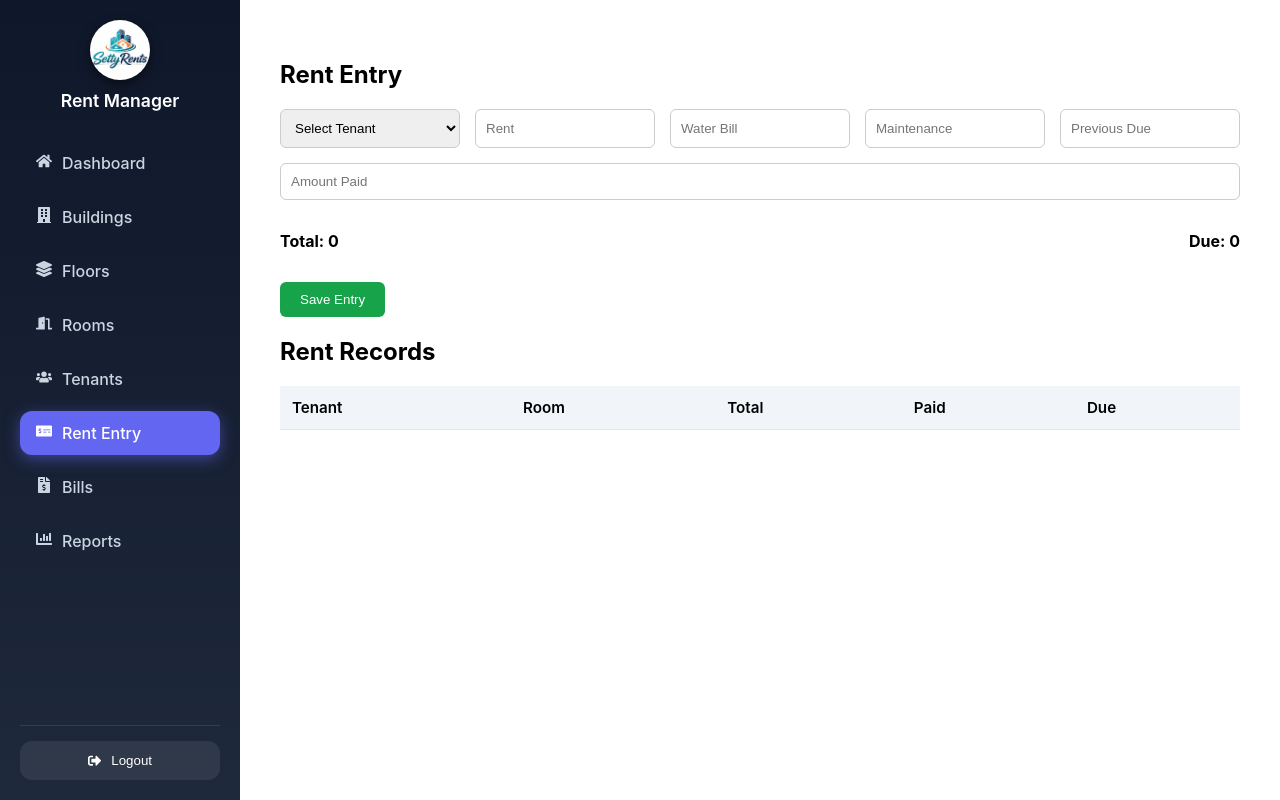
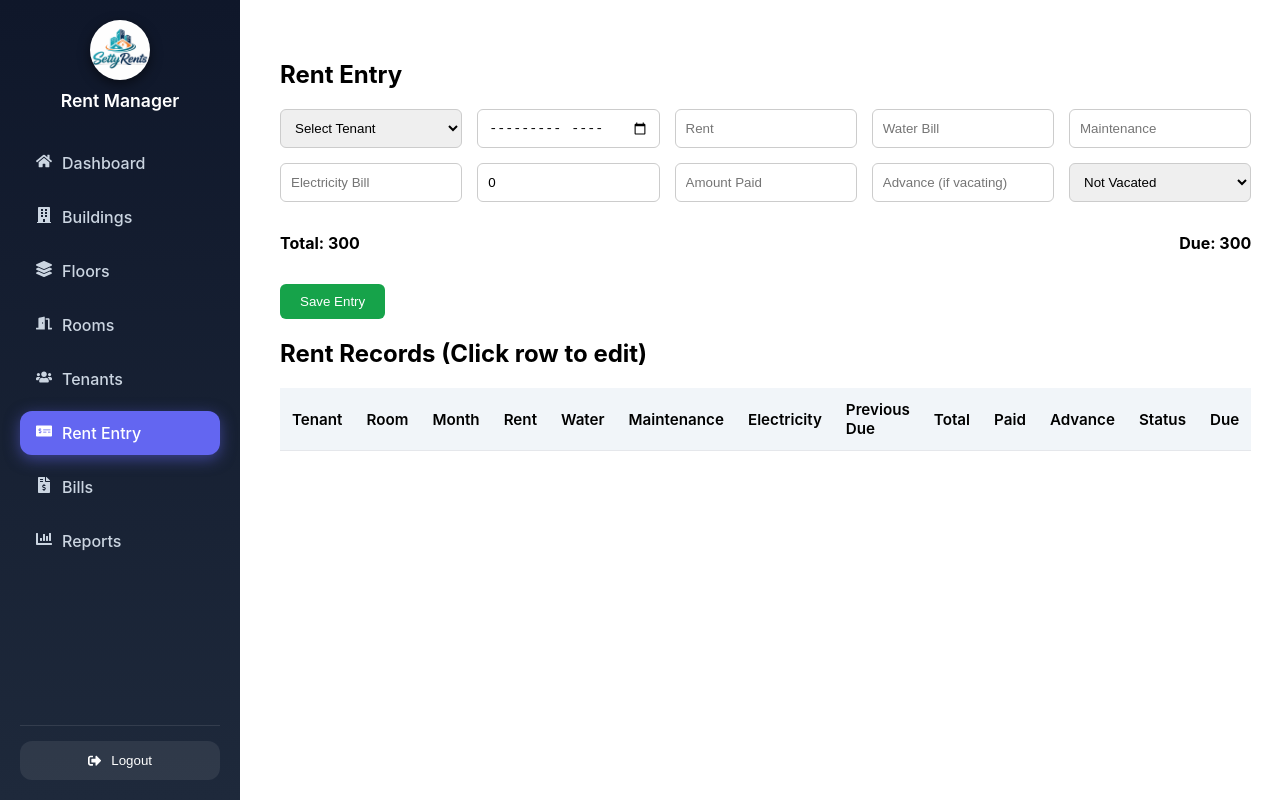
Before and after one commit to karthiksetty7/SettyRents, a React (Create React App) app in the folder SettyRents-master/: page /rent-entry in a window 1280 px wide. Built offline with nearby package versions, Linux system fonts and the light colour scheme; sample sign-in values are in the browser's storage.

Commit message:
Update index.js

```diff
--- a/SettyRents-master/src/pages/RentEntry/index.js
+++ b/SettyRents-master/src/pages/RentEntry/index.js
@@ -1,72 +1,169 @@
-import {useState} from 'react'
+import {useState, useEffect} from 'react'
 import Layout from '../../components/Layout'
 import './index.css'
 
 const RentEntry = () => {
-// temporary tenant data
   const [tenants] = useState([
     {id: 1, name: 'Ravi', room: '101'},
     {id: 2, name: 'Suresh', room: '201'},
   ])
 
   const [tenantId, setTenantId] = useState('')
+  const [month, setMonth] = useState('')
   const [rent, setRent] = useState('')
   const [water, setWater] = useState('')
   const [maintenance, setMaintenance] = useState('')
-const [previousDue, setPreviousDue] = useState('')
+  const [electricity, setElectricity] = useState('')
+  const [previousDue, setPreviousDue] = useState(0)
   const [paid, setPaid] = useState('')
+  const [advance, setAdvance] = useState('')
+  const [status, setStatus] = useState('not vacated')
 
   const [entries, setEntries] = useState([])
+  const [lastValues, setLastValues] = useState({})
 
-const total =
-Number(rent) +
-Number(water) +
-Number(maintenance) +
-Number(previousDue)
+  // Auto-fill last month's values if tenant exists
+  useEffect(() => {
+    if (!tenantId) return
+    const tId = parseInt(tenantId)
+    const tenantEntries = entries
+      .filter(e => e.tenantId === tId)
+      .sort((a, b) => (a.month > b.month ? 1 : -1))
 
-const due = total - Number(paid)
+    if (tenantEntries.length) {
+      const lastEntry = tenantEntries[tenantEntries.length - 1]
+      setRent(lastEntry.rent)
+      setWater(lastEntry.water)
+      setMaintenance(lastEntry.maintenance)
+      setElectricity(lastEntry.electricity)
+      setPreviousDue(lastEntry.due)
+      setPaid('')
+      setStatus('not vacated')
+      setAdvance('')
+    } else {
+      setRent('')
+      setWater(300)
+      setMaintenance('')
+      setElectricity('')
+      setPreviousDue(0)
+      setPaid('')
+      setStatus('not vacated')
+      setAdvance('')
+    }
+  }, [tenantId, entries])
+
+  const calculateTotal = () =>
+    Number(rent || 0) +
+    Number(water || 300) +
+    Number(maintenance || 0) +
+    Number(electricity || 0) +
+    Number(previousDue || 0)
+
+  const calculateDue = () => {
+    const total = calculateTotal()
+    const p = Number(paid || 0)
+    const adv = Number(advance || 0)
+    if (status === 'vacating') return total - p - adv
+    return total - p
+  }
+
+  const total = calculateTotal()
+  const due = calculateDue()
 
   const handleSubmit = e => {
     e.preventDefault()
+    if (!tenantId || !month) {
+      alert('Please select tenant and month')
+      return
+    }
 
+    const tId = parseInt(tenantId)
+    const tenant = tenants.find(t => t.id === tId)
+    const isFirstMonth = !entries.find(entry => entry.tenantId === tId)
 
-const tenant = tenants.find(t => t.id === parseInt(tenantId))
+    if (isFirstMonth && (!rent || !water || !maintenance || !electricity)) {
+      alert(
+        'First month for new tenant requires specifying Rent, Water, Maintenance, Electricity',
+      )
+      return
+    }
+
+    const waterValue = water ? Number(water) : lastValues[tId]?.water || 300
 
     const newEntry = {
       id: Date.now(),
+      tenantId: tId,
       tenant: tenant?.name,
       room: tenant?.room,
-  rent,
-  water,
-  maintenance,
-  previousDue,
+      month,
+      rent: Number(rent || 0),
+      water: waterValue,
+      maintenance: Number(maintenance || 0),
+      electricity: Number(electricity || 0),
+      previousDue: isFirstMonth ? 0 : Number(previousDue || 0),
       total,
-  paid,
+      paid: Number(paid || 0),
+      advance: Number(advance || 0),
+      status,
       due,
     }
 
-setEntries([...entries, newEntry])
+    const existingIndex = entries.findIndex(
+      e => e.tenantId === tId && e.month === month,
+    )
+    let updatedEntries = [...entries]
+    if (existingIndex !== -1) updatedEntries[existingIndex] = newEntry
+    else updatedEntries.push(newEntry)
 
-setTenantId('')
+    setEntries(updatedEntries)
+
+    setLastValues(prev => ({
+      ...prev,
+      [tId]: {
+        rent: newEntry.rent,
+        water: newEntry.water,
+        maintenance: newEntry.maintenance,
+        electricity: newEntry.electricity,
+        previousDue: newEntry.due,
+      },
+    }))
+
+    // Reset fields
+    setMonth('')
     setRent('')
-setWater('')
+    setWater(newEntry.water)
     setMaintenance('')
-setPreviousDue('')
+    setElectricity('')
+    setPreviousDue(newEntry.due)
     setPaid('')
-
-
+    setStatus('not vacated')
+    setAdvance('')
   }
 
-return ( <Layout> <div className="rent-container"> <h2>Rent Entry</h2>
+  const handleEdit = entry => {
+    setTenantId(entry.tenantId.toString())
+    setMonth(entry.month)
+    setRent(entry.rent)
+    setWater(entry.water)
+    setMaintenance(entry.maintenance)
+    setElectricity(entry.electricity)
+    setPreviousDue(entry.previousDue)
+    setPaid(entry.paid)
+    setStatus(entry.status)
+    setAdvance(entry.advance)
+  }
 
-
-    <form className="rent-form" onSubmit={handleSubmit}>
+  return (
+    <Layout>
+      <div className='rent-container'>
+        <h2>Rent Entry</h2>
+        <form className='rent-form' onSubmit={handleSubmit}>
           <select
             value={tenantId}
             onChange={e => setTenantId(e.target.value)}
             required
           >
-        <option value="">Select Tenant</option>
+            <option value=''>Select Tenant</option>
             {tenants.map(item => (
               <option key={item.id} value={item.id}>
                 {item.name} - Room {item.room}
@@ -75,70 +172,148 @@ return ( <Layout> <div className="rent-container"> <h2>Rent Entry</h2>
           </select>
 
           <input
-        type="number"
-        placeholder="Rent"
+            type='month'
+            value={month}
+            onChange={e => setMonth(e.target.value)}
+            required
+          />
+
+          <input
+            type='number'
+            placeholder='Rent'
             value={rent}
             onChange={e => setRent(e.target.value)}
           />
 
           <input
-        type="number"
-        placeholder="Water Bill"
+            type='number'
+            placeholder='Water Bill'
             value={water}
             onChange={e => setWater(e.target.value)}
           />
 
           <input
-        type="number"
-        placeholder="Maintenance"
+            type='number'
+            placeholder='Maintenance'
             value={maintenance}
             onChange={e => setMaintenance(e.target.value)}
           />
 
           <input
-        type="number"
-        placeholder="Previous Due"
-        value={previousDue}
-        onChange={e => setPreviousDue(e.target.value)}
+            type='number'
+            placeholder='Electricity Bill'
+            value={electricity}
+            onChange={e => setElectricity(e.target.value)}
           />
 
           <input
-        type="number"
-        placeholder="Amount Paid"
+            type='number'
+            placeholder='Previous Due'
+            value={previousDue}
+            readOnly
+          />
+
+          <input
+            type='number'
+            placeholder='Amount Paid'
             value={paid}
             onChange={e => setPaid(e.target.value)}
           />
 
-      <div className="calculation">
+          <input
+            type='number'
+            placeholder='Advance (if vacating)'
+            value={advance}
+            onChange={e => setAdvance(e.target.value)}
+          />
+
+          <select value={status} onChange={e => setStatus(e.target.value)}>
+            <option value='not vacated'>Not Vacated</option>
+            <option value='vacating'>Vacating</option>
+          </select>
+
+          <div className='calculation'>
             <p>Total: {total}</p>
-        <p>Due: {due}</p>
+            <p
+              className={
+                status === 'vacating'
+                  ? due >= 0
+                    ? 'due-overdue'
+                    : 'due-refund'
+                  : due > 0
+                  ? 'due-overdue'
+                  : 'due-refund'
+              }
+            >
+              Due:{' '}
+              {status === 'vacating'
+                ? due >= 0
+                  ? due + ' (Tenant owes owner)'
+                  : -due + ' (Owner owes tenant)'
+                : due}
+            </p>
           </div>
 
-      <button type="submit">Save Entry</button>
+          <button type='submit'>Save Entry</button>
         </form>
 
-    <h2>Rent Records</h2>
-
-    <div className="table-container">
+        <h2>Rent Records (Click row to edit)</h2>
+        <div className='table-container'>
           <table>
             <thead>
               <tr>
                 <th>Tenant</th>
                 <th>Room</th>
+                <th>Month</th>
+                <th>Rent</th>
+                <th>Water</th>
+                <th>Maintenance</th>
+                <th>Electricity</th>
+                <th>Previous Due</th>
                 <th>Total</th>
                 <th>Paid</th>
+                <th>Advance</th>
+                <th>Status</th>
                 <th>Due</th>
               </tr>
             </thead>
-
             <tbody>
               {entries.map(item => (
-            <tr key={item.id}>
-              <td>{item.tenant}</td>
-              <td>{item.room}</td>
-              <td>{item.total}</td>
-              <td>{item.paid}</td>
-              <td>{item.due}</td>
+                <tr
+                  key={item.id}
+                  style={{cursor: 'pointer'}}
+                  onClick={() => handleEdit(item)}
+                >
+                  <td data-label='Tenant'>{item.tenant}</td>
+                  <td data-label='Room'>{item.room}</td>
+                  <td data-label='Month'>{item.month}</td>
+                  <td data-label='Rent'>{item.rent}</td>
+                  <td data-label='Water'>{item.water}</td>
+                  <td data-label='Maintenance'>{item.maintenance}</td>
+                  <td data-label='Electricity'>{item.electricity}</td>
+                  <td data-label='Previous Due'>{item.previousDue}</td>
+                  <td data-label='Total'>{item.total}</td>
+                  <td data-label='Paid'>{item.paid}</td>
+                  <td data-label='Advance'>{item.advance}</td>
+                  <td data-label='Status'>{item.status}</td>
+                  <td
+                    data-label='Due'
+                    className={
+                      item.status === 'vacating'
+                        ? item.due >= 0
+                          ? 'due-overdue'
+                          : 'due-refund'
+                        : item.due > 0
+                        ? 'due-overdue'
+                        : 'due-refund'
+                    }
+                  >
+                    {item.status === 'vacating'
+                      ? item.due >= 0
+                        ? item.due + ' (Tenant owes owner)'
+                        : -item.due + ' (Owner owes tenant)'
+                      : item.due}
+                  </td>
                 </tr>
               ))}
             </tbody>
@@ -146,8 +321,6 @@ return ( <Layout> <div className="rent-container"> <h2>Rent Entry</h2>
         </div>
       </div>
     </Layout>
-
-
   )
 }
 
```
Lines whose indentation alone changed are shown as unchanged.
